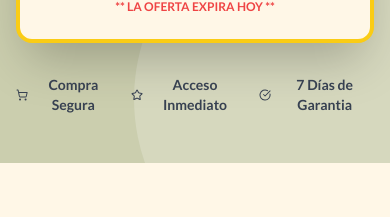
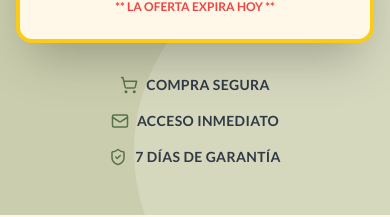
Before and after one commit to maevely123/Salada-no-Pote-LATAM, a React (Vite) app: page / in a window 390 px wide. Shown: the part 11334-11551 px from the top of the page. Built offline with nearby package versions, Linux system fonts and the light colour scheme.

Commit message:
feat: Enhance trust elements in footer
Adds new icons and text for "Compra Segura", "Acceso Inmediato", and "7 Días de Garantía" to improve user trust and clarity on the landing page. Refactors the layout for better responsiveness.

```diff
--- a/App.tsx
+++ b/App.tsx
@@ -1,5 +1,5 @@
 import React from 'react';
-import { ShoppingCart, CheckCircle, ArrowDown, Play, Star, AlertCircle } from 'lucide-react';
+import { ShoppingCart, CheckCircle, ArrowDown, Play, Star, AlertCircle, ShieldCheck, Mail } from 'lucide-react';
 import { Button } from './components/Button';
 import { RecipeCard } from './components/RecipeCard';
 import { Accordion } from './components/Accordion';
@@ -336,10 +336,19 @@ const App: React.FC = () => {
             <p className="text-xs text-red-500 font-bold mt-4 uppercase">** La oferta expira hoy **</p>
           </div>
 
-          <div className="mt-8 flex justify-center gap-4 text-gray-700 text-sm font-semibold">
-            <span className="flex items-center gap-1"><ShoppingCart size={14}/> Compra Segura</span>
-            <span className="flex items-center gap-1"><Star size={14}/> Acceso Inmediato</span>
-            <span className="flex items-center gap-1"><CheckCircle size={14}/> 7 Días de Garantia</span>
+          <div className="mt-8 flex flex-col md:flex-row justify-center items-center gap-4 md:gap-8 opacity-90">
+             <div className="flex items-center gap-2 text-gray-800">
+                <ShoppingCart size={18} className="text-brand-green" />
+                <span className="text-sm font-bold uppercase tracking-wide">Compra Segura</span>
+             </div>
+             <div className="flex items-center gap-2 text-gray-800">
+                <Mail size={18} className="text-brand-green" />
+                <span className="text-sm font-bold uppercase tracking-wide">Acceso Inmediato</span>
+             </div>
+             <div className="flex items-center gap-2 text-gray-800">
+                <ShieldCheck size={18} className="text-brand-green" />
+                <span className="text-sm font-bold uppercase tracking-wide">7 Días de Garantía</span>
+             </div>
           </div>
         </div>
       </section>
```
